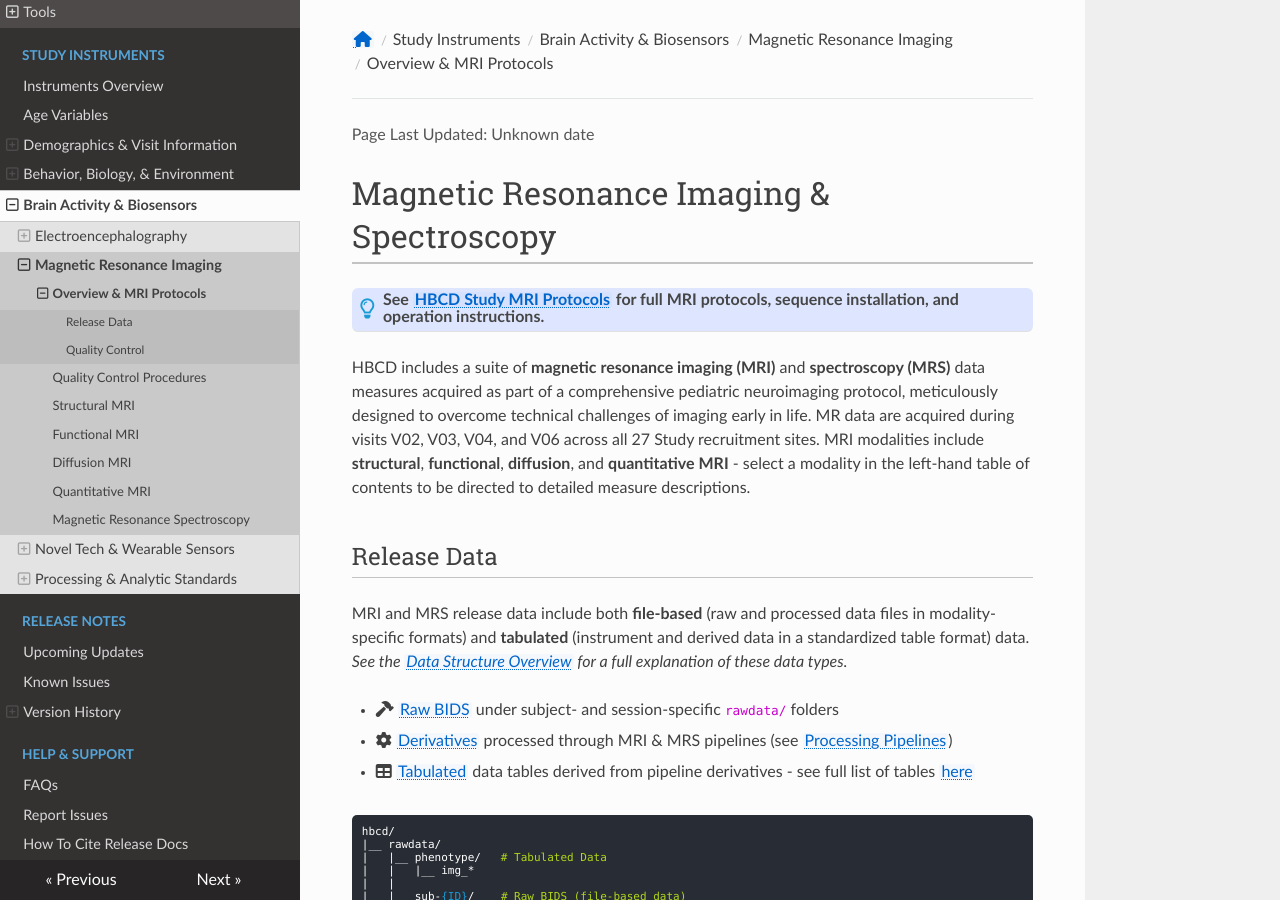
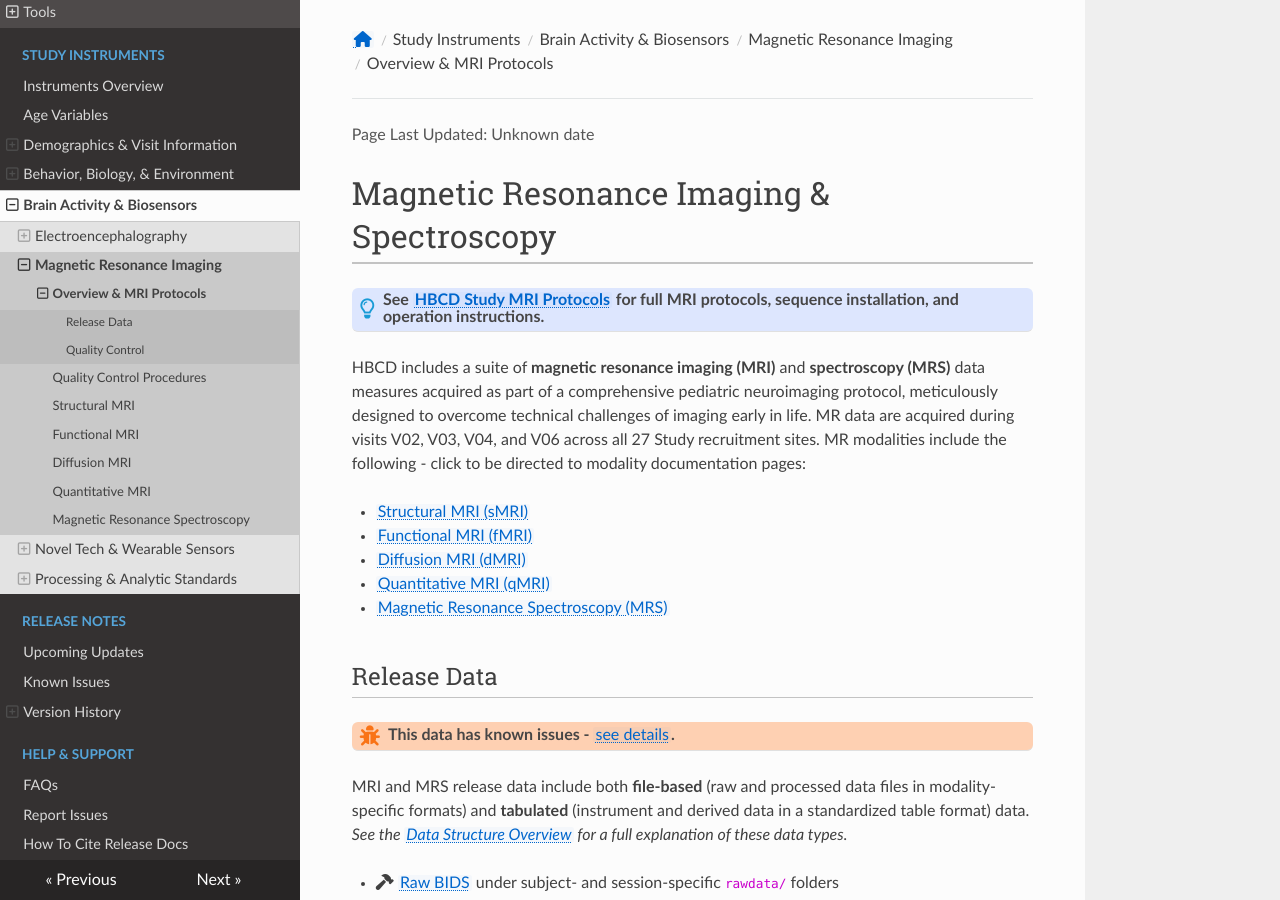
Before and after one commit to nbdc-datahub/hbcd-docs, an MkDocs documentation site: the page built from docs/instruments/mri/index.md, in a window 1280 px wide and 900 px high. Built offline with MkDocs 1.6.1, drawn with Linux system fonts in a browser that asks for light colours; nearby versions of some CDN libraries.

Commit message:
update mri sections from main

```diff
--- a/docs/instruments/mri/index.md
+++ b/docs/instruments/mri/index.md
@@ -1,3 +1,4 @@
+
 
 # Magnetic Resonance Imaging & Spectroscopy
 
@@ -7,9 +8,23 @@
 </div>
 <p></p>
 
-HBCD includes a suite of **magnetic resonance imaging (MRI)** and **spectroscopy (MRS)** data measures acquired as part of a comprehensive pediatric neuroimaging protocol, meticulously designed to overcome technical challenges of imaging early in life. MR data are acquired during visits V02, V03, V04, and V06 across all 27 Study recruitment sites. MRI modalities include **structural**, **functional**, **diffusion**, and **quantitative MRI** - select a modality in the left-hand table of contents to be directed to detailed measure descriptions.
+HBCD includes a suite of **magnetic resonance imaging (MRI)** and **spectroscopy (MRS)** data measures acquired as part of a comprehensive pediatric neuroimaging protocol, meticulously designed to overcome technical challenges of imaging early in life. MR data are acquired during visits V02, V03, V04, and V06 across all 27 Study recruitment sites. MR modalities include the following - click to be directed to modality documentation pages:
+
+<ul>
+<li><a href="smri" target="_blank">Structural MRI (sMRI)</a></li>
+<li><a href="fmri" target="_blank">Functional MRI (fMRI)</a></li>
+<li><a href="dmri" target="_blank">Diffusion MRI (dMRI)</a></li>
+<li><a href="qmri" target="_blank">Quantitative MRI (qMRI)</a></li>
+<li><a href="mrs" target="_blank">Magnetic Resonance Spectroscopy (MRS)</a></li>
+</ul>
 
 ## Release Data
+
+<div id="issues" class="issues-banner">
+  <span class="emoji"><i class="fas fa-bug"></i></span>
+  <span class="text">This data has known issues - <a href="../../changelog/knownissues/#imaging-data" target="_blank">see details</a>.</span>
+</div>
+<p></p>
 
 MRI and MRS release data include both **file-based** (raw and processed data files in modality-specific formats) and **tabulated** (instrument and derived data in a standardized table format) data.
 <i>See the <a href="../../datacuration/overview" target="_blank">Data Structure Overview</a> for a full explanation of these data types.</i>
--- a/mkdocs.yml
+++ b/mkdocs.yml
@@ -64,7 +64,7 @@ nav:
     - Responsible Data Use: access/resp_data_use.md
     - Data Use Acknowledgement: access/dua.md
   - Data Structure & File Types:
-    - Data Overview: datacuration/overview.md
+    - Data Structure Overview: datacuration/overview.md
     - Tabulated Data: datacuration/phenotypes.md
     - File-Based Data: datacuration/file-based-data.md
     - Tools:
```
Also changed, not shown: docs/instruments/mri/qc.md (+1 -0 lines).
